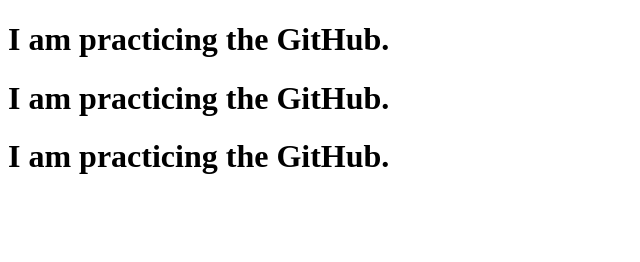
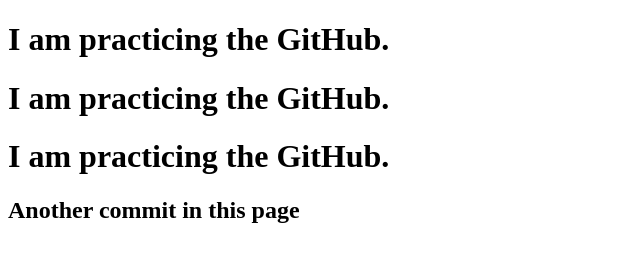
Before and after one commit to omarfaruknuman/my-second-repo, a plain HTML site: page index.html in a window 1280 px wide. Shown: the whole page, without its empty margins (0-640 px from the left). Drawn offline with Linux system fonts and the light colour scheme.

Commit message:
it is last changed

```diff
--- a/index.html
+++ b/index.html
@@ -10,5 +10,6 @@
     <h1>I am practicing the GitHub. </h1>
     <h1>I am practicing the GitHub. </h1>
     <h1>I am practicing the GitHub. </h1>
+    <h2>Another commit in this page</h2>
 </body>
 </html>
```
